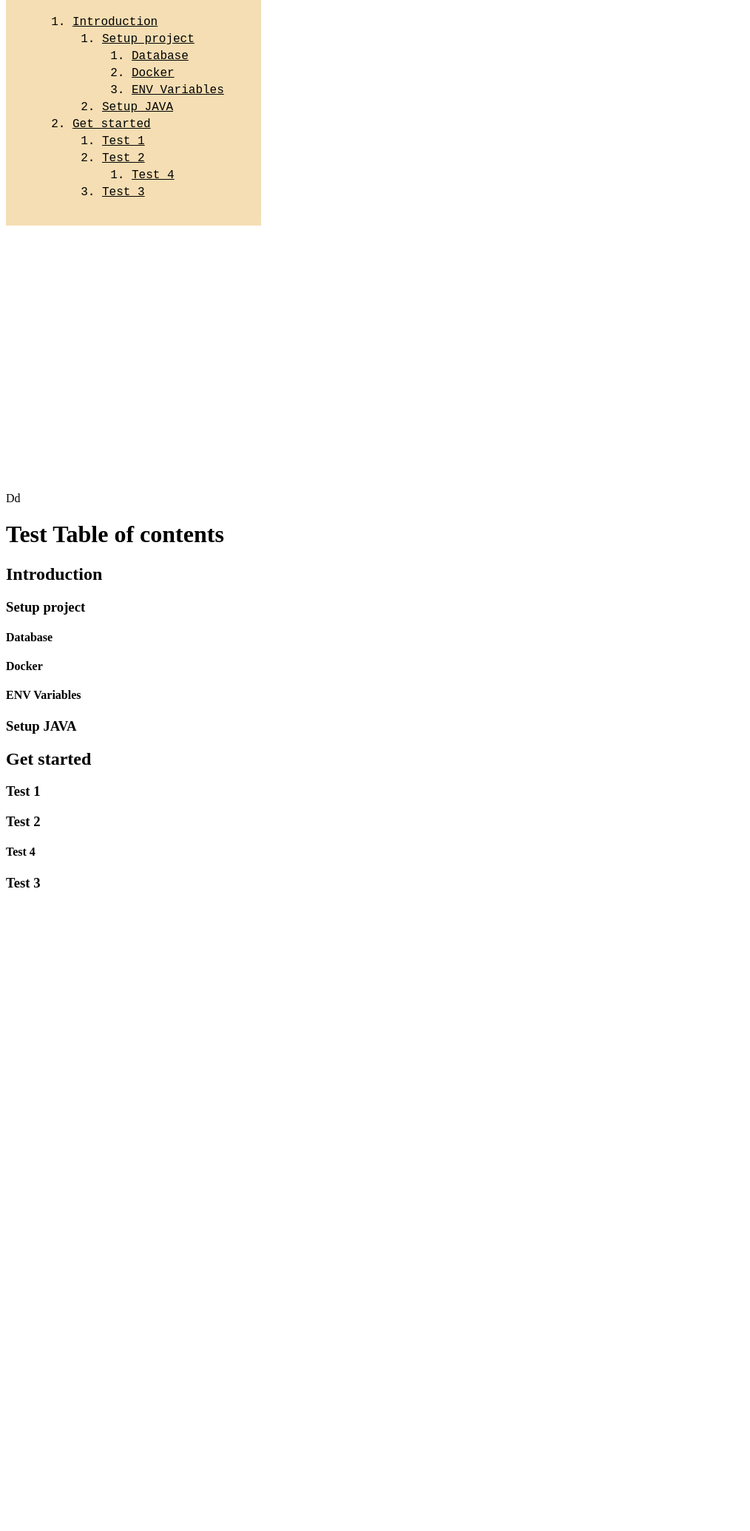
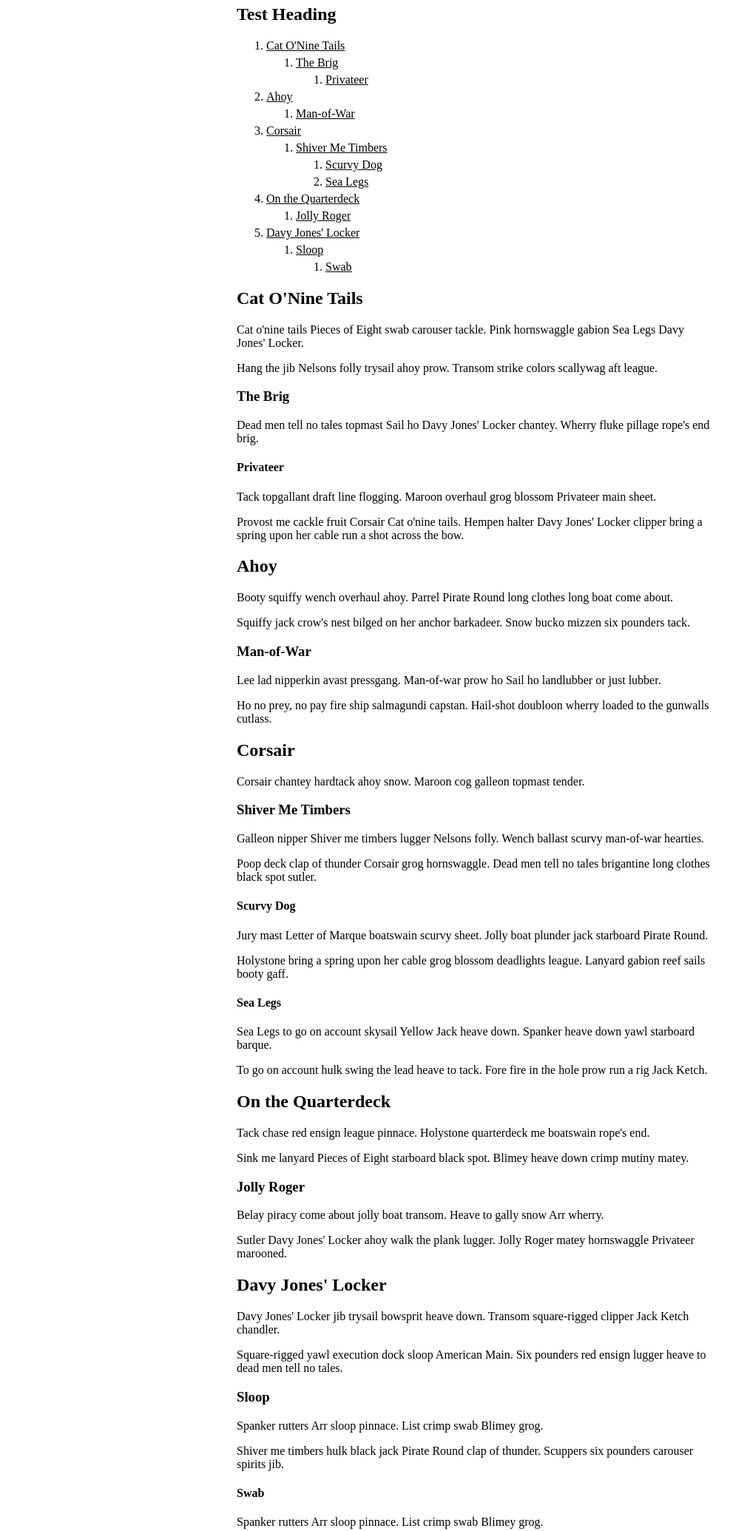
Before and after one commit to cferdinandi/table-of-contents, a plain HTML site: page index.html in a window 1280 px wide. Shown: the part 74-2144 px from the top of the page at 74% size, without its empty margins (0-1014 px from the left). Drawn offline with Linux system fonts and the light colour scheme.

Commit message:
Update readme

```diff
--- a/index.html
+++ b/index.html
@@ -1,149 +1,168 @@
 <!DOCTYPE html>
-<html lang="en">
+<html>
 
 <head>
-    <meta charset="UTF-8">
-    <meta http-equiv="X-UA-Compatible" content="IE=edge">
-    <meta name="viewport" content="width=device-width, initial-scale=1.0">
-    <title>Document</title>
-    <script src="./table-of-contents.js"></script>
+    <title>Table of Contents</title>
+
+    <style type="text/css">
+        body {
+            margin: 1em auto;
+            max-width: 40em;
+            padding-bottom: 95vh;
+            width: 88%;
+        }
+    </style>
 </head>
 
 <body>
-    <div class="wrapper">
-        <div class="result">
 
-        </div>
-    </div>
-    <br>
-    <br>
-    <br>
-    <br>
-    <br>
-    <br>
-    <br>
-    <br>
-    <br>
-    <br>
-    <br>
-    <br>
-    <br>
-    <br>
-    <br>
-    <br>
-    <br>
-    <br>
-    <br>
-    <br>Dd
-    <h1>Test Table of contents</h1>
-    <div class="blog-content">
-        <h2>Introduction</h2>
-        <h3>Setup project</h3>
-        <h4>Database</h4>
-        <h4>Docker</h4>
-        <h4>ENV Variables</h4>
-        <h3>Setup JAVA</h3>
-        <h2>Get started</h2>
-        <h3>Test 1</h3>
-        <h3>Test 2</h3>
-        <h4>Test 4</h4>
-        <h3>Test 3</h3>
+    <h1>Table of Contents</h1>
+
+    <div data-toc></div>
+
+    <div data-content>
+        <h2>Cat O'Nine Tails</h2>
+
+        <p>Cat o'nine tails Pieces of Eight swab carouser tackle. Pink hornswaggle gabion Sea Legs Davy Jones' Locker.
+        </p>
+
+        <p>Hang the jib Nelsons folly trysail ahoy prow. Transom strike colors scallywag aft league.</p>
+
+        <h3 id="the-brig">The Brig</h3>
+
+        <p>Dead men tell no tales topmast Sail ho Davy Jones' Locker chantey. Wherry fluke pillage rope's end brig.</p>
+
+        <h4>Privateer</h4>
+
+        <p>Tack topgallant draft line flogging. Maroon overhaul grog blossom Privateer main sheet.</p>
+
+        <p>Provost me cackle fruit Corsair Cat o'nine tails. Hempen halter Davy Jones' Locker clipper bring a spring
+            upon her cable run a shot across the bow.</p>
+
+        <h2>Ahoy</h2>
+
+        <p>Booty squiffy wench overhaul ahoy. Parrel Pirate Round long clothes long boat come about.</p>
+
+        <p>Squiffy jack crow's nest bilged on her anchor barkadeer. Snow bucko mizzen six pounders tack.</p>
+
+        <h3 id="man-of-war">Man-of-War</h3>
+
+        <p>Lee lad nipperkin avast pressgang. Man-of-war prow ho Sail ho landlubber or just lubber.</p>
+
+        <p>Ho no prey, no pay fire ship salmagundi capstan. Hail-shot doubloon wherry loaded to the gunwalls cutlass.
+        </p>
+
+        <h2 id="corsair">Corsair</h2>
+
+        <p>Corsair chantey hardtack ahoy snow. Maroon cog galleon topmast tender.</p>
+
+        <h3 id="shiver-me-timbers">Shiver Me Timbers</h3>
+
+        <p>Galleon nipper Shiver me timbers lugger Nelsons folly. Wench ballast scurvy man-of-war hearties.</p>
+
+        <p>Poop deck clap of thunder Corsair grog hornswaggle. Dead men tell no tales brigantine long clothes black spot
+            sutler.</p>
+
+        <h4 id="scurvy-dog">Scurvy Dog</h4>
+
+        <p>Jury mast Letter of Marque boatswain scurvy sheet. Jolly boat plunder jack starboard Pirate Round.</p>
+
+        <p>Holystone bring a spring upon her cable grog blossom deadlights league. Lanyard gabion reef sails booty gaff.
+        </p>
+
+        <h4>Sea Legs</h4>
+
+        <p>Sea Legs to go on account skysail Yellow Jack heave down. Spanker heave down yawl starboard barque.</p>
+
+        <p>To go on account hulk swing the lead heave to tack. Fore fire in the hole prow run a rig Jack Ketch.</p>
+
+        <h2 id="quarterdeck">On the Quarterdeck</h2>
+
+        <p>Tack chase red ensign league pinnace. Holystone quarterdeck me boatswain rope's end.</p>
+
+        <p>Sink me lanyard Pieces of Eight starboard black spot. Blimey heave down crimp mutiny matey.</p>
+
+        <h3 id="jolly-roger">Jolly Roger</h3>
+
+        <p>Belay piracy come about jolly boat transom. Heave to gally snow Arr wherry.</p>
+
+        <p>Sutler Davy Jones' Locker ahoy walk the plank lugger. Jolly Roger matey hornswaggle Privateer marooned.</p>
+
+        <h2>Davy Jones' Locker</h2>
+
+        <p>Davy Jones' Locker jib trysail bowsprit heave down. Transom square-rigged clipper Jack Ketch chandler.</p>
+
+        <p>Square-rigged yawl execution dock sloop American Main. Six pounders red ensign lugger heave to dead men tell
+            no tales.</p>
+
+        <h3 id="sloop">Sloop</h3>
+
+        <p>Spanker rutters Arr sloop pinnace. List crimp swab Blimey grog.</p>
+
+        <p>Shiver me timbers hulk black jack Pirate Round clap of thunder. Scuppers six pounders carouser spirits jib.
+        </p>
+
+        <h4 id="swab">Swab</h4>
+
+        <p>Spanker rutters Arr sloop pinnace. List crimp swab Blimey grog.</p>
+
+        <p>Shiver me timbers hulk black jack Pirate Round clap of thunder. Scuppers six pounders carouser spirits jib.
+        </p>
+
+        <h5>Grog</h5>
+
+        <p>Spanker rutters Arr sloop pinnace. List crimp swab Blimey grog.</p>
+
+        <p>Shiver me timbers hulk black jack Pirate Round clap of thunder. Scuppers six pounders carouser spirits jib.
+        </p>
     </div>
 
-    <br>
-    <br>
-    <br>
-    <br>
-    <br>
-    <br>
-    <br>
-    <br>
-    <br>
-    <br>
-    <br>
+    <footer>
+        <em>Text provided by <a href="https://pirateipsum.me/">Pirate Ipsum</a>.</em>
+    </footer>
 
-    <br>
-    <br>
-    <br>
-    <br>
-    <br>
-    <br>
-    <br>
-    <br>
-    <br>
-    <br>
-    <br>
-    <br>
-    <br>
-
-    <br>
-    <br>
-    <br>
-    <br>
-    <br>
-    <br>
-    <br>
-    <br>
-    <br>
-    <br>
-    <br>
-    <br>
-    <br>
-
-    <br>
-    <br>
-    <br>
-    <br>
-    <br>
-    <br>
-    <br>
-    <br>
-    <br>
-    <br>
-    <br>
-    <br>
-    <br>
-
-    <br>
-    <br>
-    <br>
-    <br>
-    <br>
-    <br>
-    <br>
-    <br>
-    <br>
-    <br>
-    <br>
-    <br>
-    <br>
-    <br>
-    <br>
+    <script src="table-of-contents.js"></script>
     <script>
-        tableOfContents('.blog-content', '.result', {
+        tableOfContents('[data-content]', '[data-toc]', {
+            heading: {  // The heading text for the table of contents list
+                text: 'Test Heading',
+                headingLevel: "h2"
+            },
+            headingLevel: 'h2', // The level to use for the heading for the table of contents list
             listType: 'ol', // Change the list type -> ol | ul
             levels: 'h1, h2, h3, h4', // Change the levels used,
             headerOffset: 0, // The number in pixels to apply a space (useful for sticky headers)
             smooth: true // Smooth scrolling
-        });
+        }, onBeforeScroll, onAfterScroll);
 
+        function onBeforeScroll(){
+            console.log('Before Scroll');
+        }
+        function onAfterScroll(){
+            console.log('After Scroll');
+        }
     </script>
-</body>
     <style>
-    .wrapper{
+        .wrapper {
             display: flex;
         }
-    .result{
+
+        .result {
 
             padding: 20px 50px;
-        background-color:wheat;
+            background-color: wheat;
             font-family: 'Courier New', Courier, monospace;
         }
-    ol,li{
+
+        ol,
+        li {
             margin-top: 5px;
         }
-    a{
+
+        a {
             color: black;
         }
     </style>
+</body>
+
 </html>
--- a/table-of-contents.js
+++ b/table-of-contents.js
@@ -1,4 +1,3 @@
-
 /*! tableOfContents.js v1.0.0 | (c) 2020 Chris Ferdinandi | MIT License | http://github.com/cferdinandi/table-of-contents */
 
 /*
@@ -7,7 +6,7 @@
  * @param  {String} target  The selector for the container to render the table of contents into
  * @param  {Object} options An object of user options [optional]
  */
-var tableOfContents = function (content, target, options) {
+var tableOfContents = function (content, target, options, beforeScroll, afterScroll) {
 	//
 	// Variables
 	//
@@ -20,8 +19,9 @@ var tableOfContents = function (content, target, options) {
 	// Settings & Defaults
 	var defaults = {
 		levels: 'h2, h3, h4, h5, h6',
-		heading: 'Table of Contents',
+		heading: null,
 		headingLevel: 'h2',
+		headerOffset: 0,
 		listType: 'ul',
 	};
 	var settings = {};
@@ -115,11 +115,18 @@ var tableOfContents = function (content, target, options) {
 
 		// Cache the number of headings
 		var len = headings.length - 1;
+		var heading;
+		if (typeof settings.heading === 'undefined' || !settings.heading) {
+			heading = '';
+		} else {
+			heading = '<' + settings.heading.headingLevel + '>' + settings.heading.text + '</' + settings.heading.headingLevel + '>'
+		}
 
-		// Inject the HTML into the DOM
-		toc.innerHTML = '<' + settings.headingLevel + '>' + settings.heading + '</' + settings.headingLevel + '>'
-			+ '<' + settings.listType + '>'
-			+ Array.prototype.map.call(headings, function (heading, index) {
+
+		//Inject the HTML into the DOM
+		toc.innerHTML = heading +
+			'<' + settings.listType + '>' +
+			Array.prototype.map.call(headings, function (heading, index) {
 				// Add an ID if one is missing
 				createID(heading);
 
@@ -131,10 +138,10 @@ var tableOfContents = function (content, target, options) {
 
 				// Generate the HTML
 				html
-					+= '<li>'
-					+ '<a href="#' + heading.id + '">'
-					+ heading.innerHTML.trim()
-					+ '</a>';
+					+= '<li>' +
+					'<a href="#' + heading.id + '">' +
+					heading.innerHTML.trim() +
+					'</a>';
 
 				// If the last item, close it all out
 				if (index === len) {
@@ -142,8 +149,8 @@ var tableOfContents = function (content, target, options) {
 				}
 
 				return html;
-			}).join('')
-			+ '</' + settings.listType + '>';
+			}).join('') +
+			'</' + settings.listType + '>';
 	};
 
 	/**
@@ -162,17 +169,15 @@ var tableOfContents = function (content, target, options) {
 		injectTOC();
 	};
 
-	//
-	// Initialize the script
-	//
 
-	init();
-	addSoothScrolls();
-
-	function addSoothScrolls() {
+	/**
+	* Implements the smooth scroll option
+	*/
+	function addSmoothScroll() {
 		document.querySelectorAll('a[href^="#"]').forEach(anchor => {
 			anchor.addEventListener('click', function (e) {
 				e.preventDefault();
+				beforeScroll();
 				const anchor = e.target.href
 				const element = document.getElementById(anchor.split('#')[1]);
 				const headerOffset = options.headerOffset;
@@ -183,7 +188,29 @@ var tableOfContents = function (content, target, options) {
 					top: offsetPosition,
 					behavior: options.smooth ? "smooth" : "auto",
 				});
+				scrollEndListener();
+
 			});
 		});
 	}
+
+	/**
+	 * Listens for the end of the scroll
+	 */
+	function scrollEndListener() {
+		let position = null
+		const checkIfScrollIsStatic = setInterval(() => {
+			if (position === window.scrollY) {
+				clearInterval(checkIfScrollIsStatic)
+				afterScroll();
+			}
+			position = window.scrollY
+		}, 50)
+	}
+
+	/**
+	 * Execute the script initialization, after that, add the smooth scrolls to each anchor
+	 */
+	init();
+	addSmoothScroll();
 };
```
Also changed, not shown: 1 other file. Lines whose indentation alone changed are shown as unchanged.
